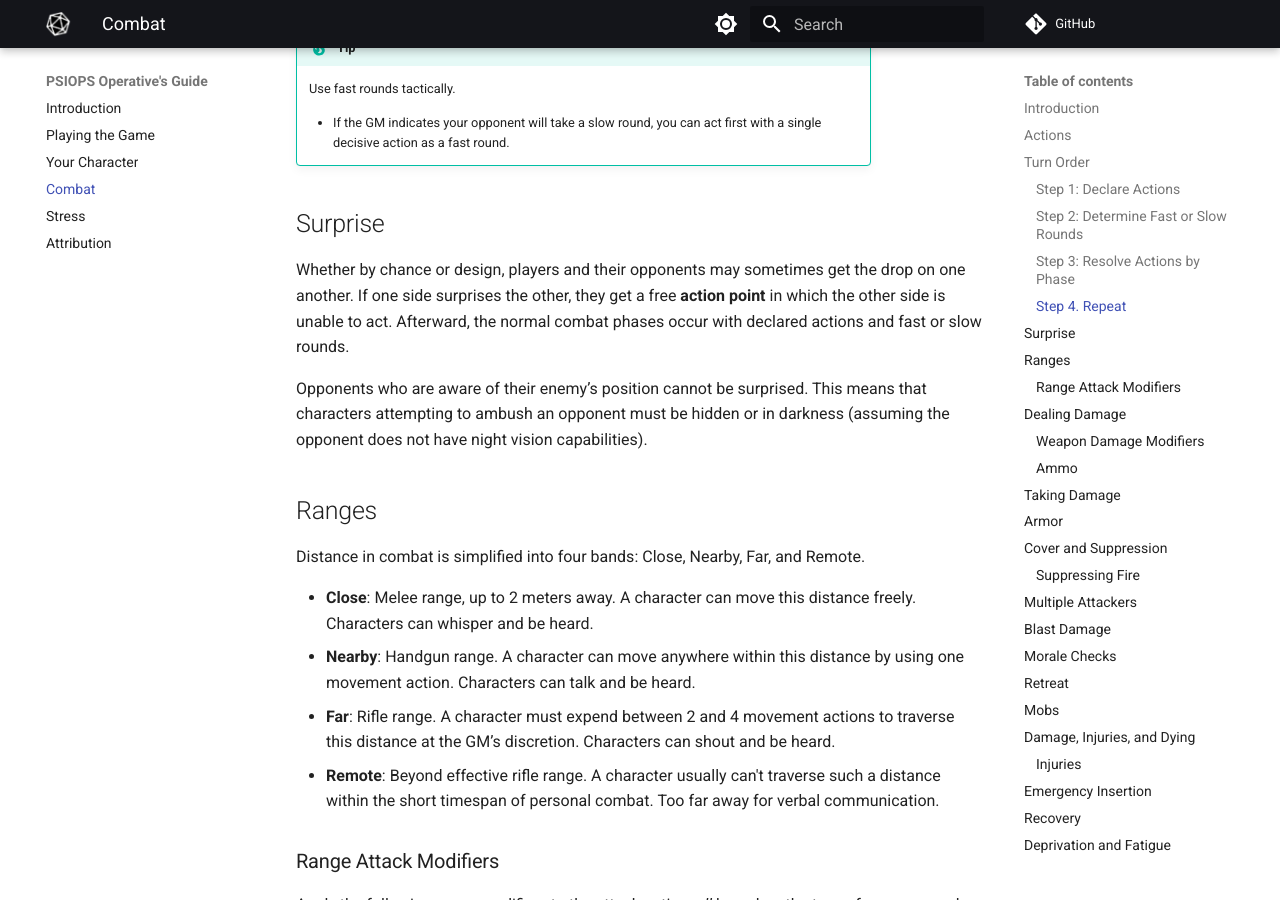
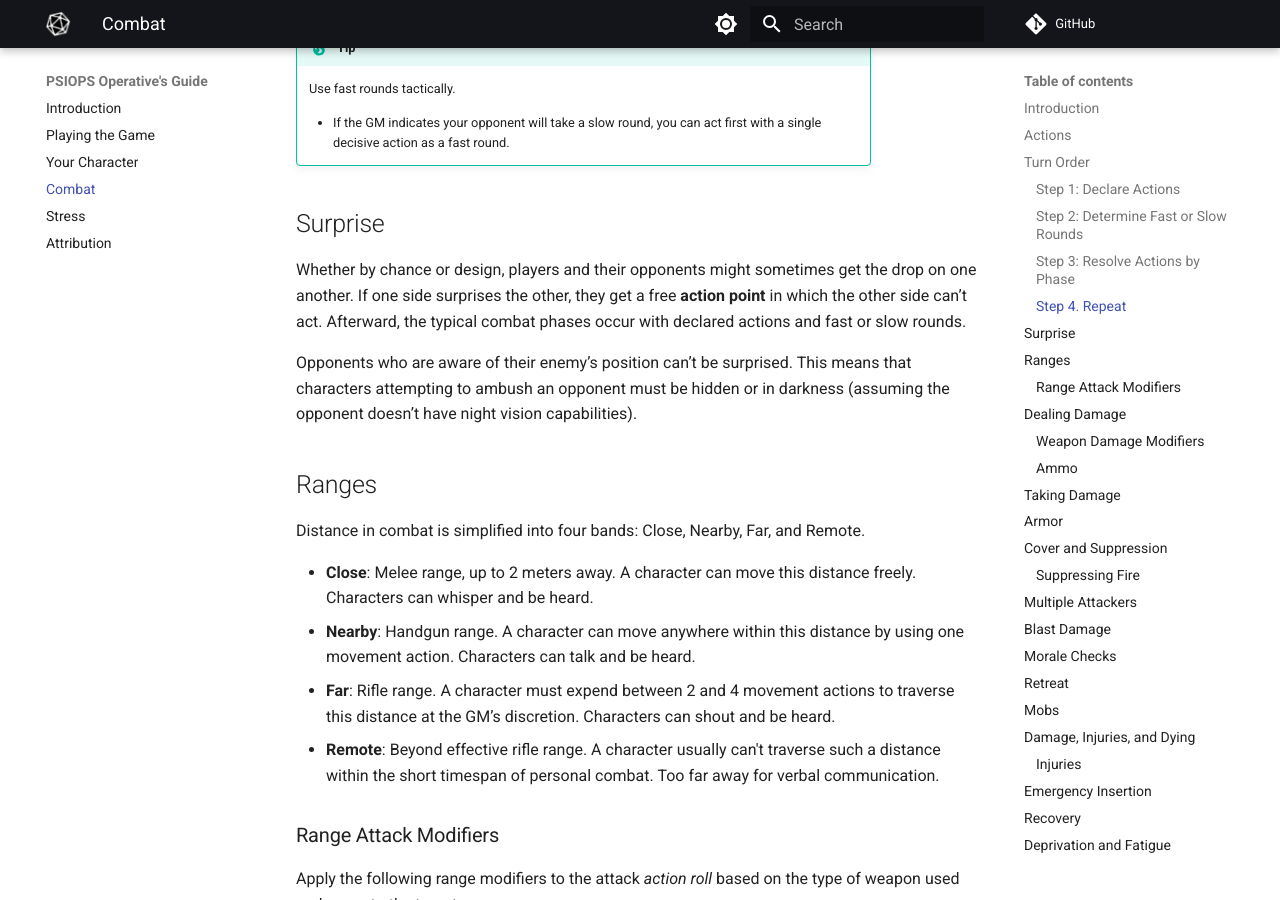
Before and after one commit to joemoose/psiops, an MkDocs documentation site: the page built from docs/combat.md, in a window 1280 px wide and 900 px high, scrolled down 2188 px. Built offline with MkDocs 1.6.1 and Material for MkDocs 9.7.7, drawn with Linux system fonts in a browser that asks for light colours; comment, search, counter and statistics services are not loaded.

Commit message:
Update combat.md

```diff
--- a/docs/combat.md
+++ b/docs/combat.md
@@ -64,9 +64,9 @@ If players and opponents are still in combat, repeat steps 1 through 4.
 
 ## Surprise
 
-Whether by chance or design, players and their opponents may sometimes get the drop on one another. If one side surprises the other, they get a free **action point** in which the other side is unable to act. Afterward, the normal combat phases occur with declared actions and fast or slow rounds.
+Whether by chance or design, players and their opponents might sometimes get the drop on one another. If one side surprises the other, they get a free **action point** in which the other side can’t act. Afterward, the typical combat phases occur with declared actions and fast or slow rounds.
 
-Opponents who are aware of their enemy’s position cannot be surprised. This means that characters attempting to ambush an opponent must be hidden or in darkness (assuming the opponent does not have night vision capabilities).
+Opponents who are aware of their enemy’s position can’t be surprised. This means that characters attempting to ambush an opponent must be hidden or in darkness (assuming the opponent doesn’t have night vision capabilities).
 
 ## Ranges
 
```
